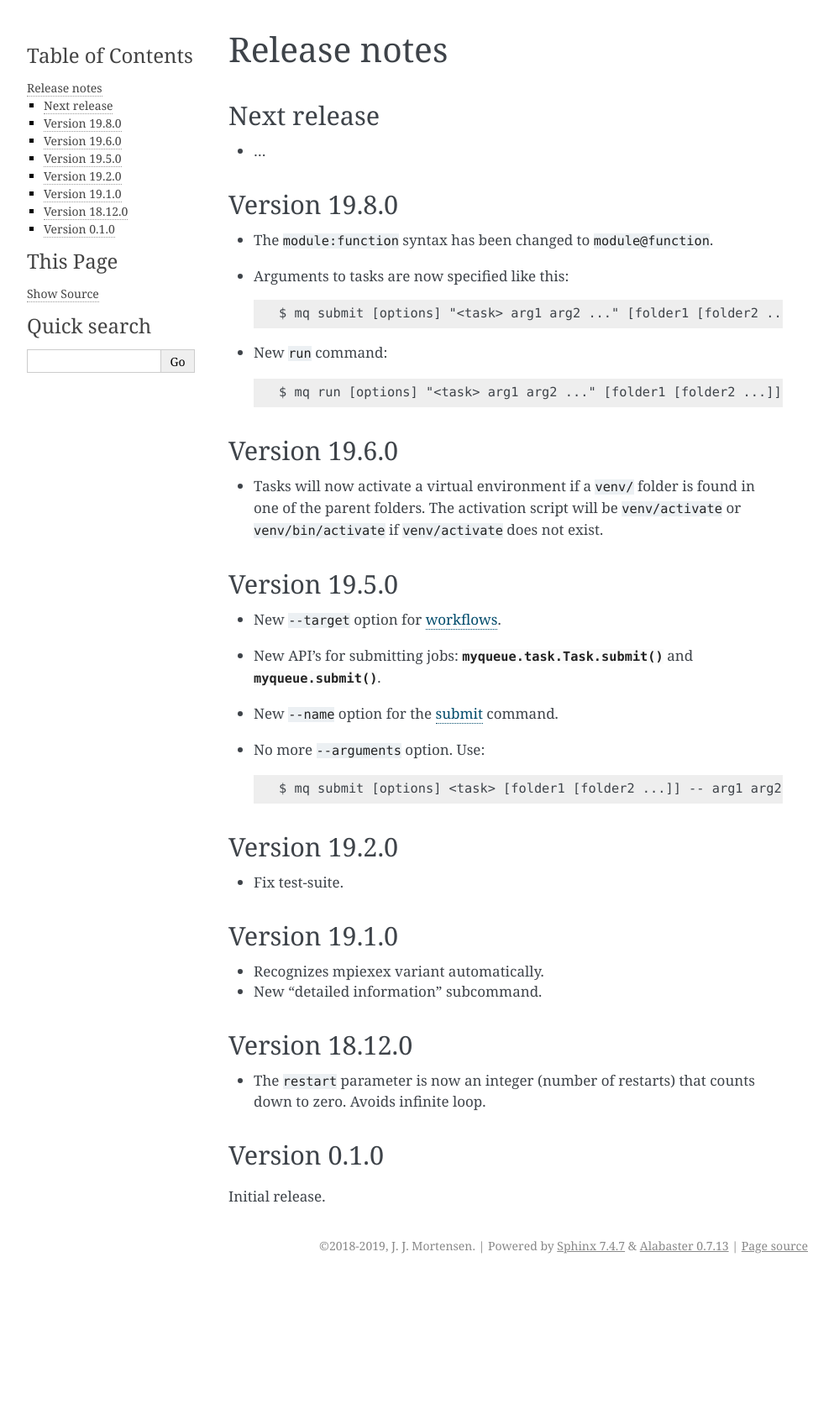
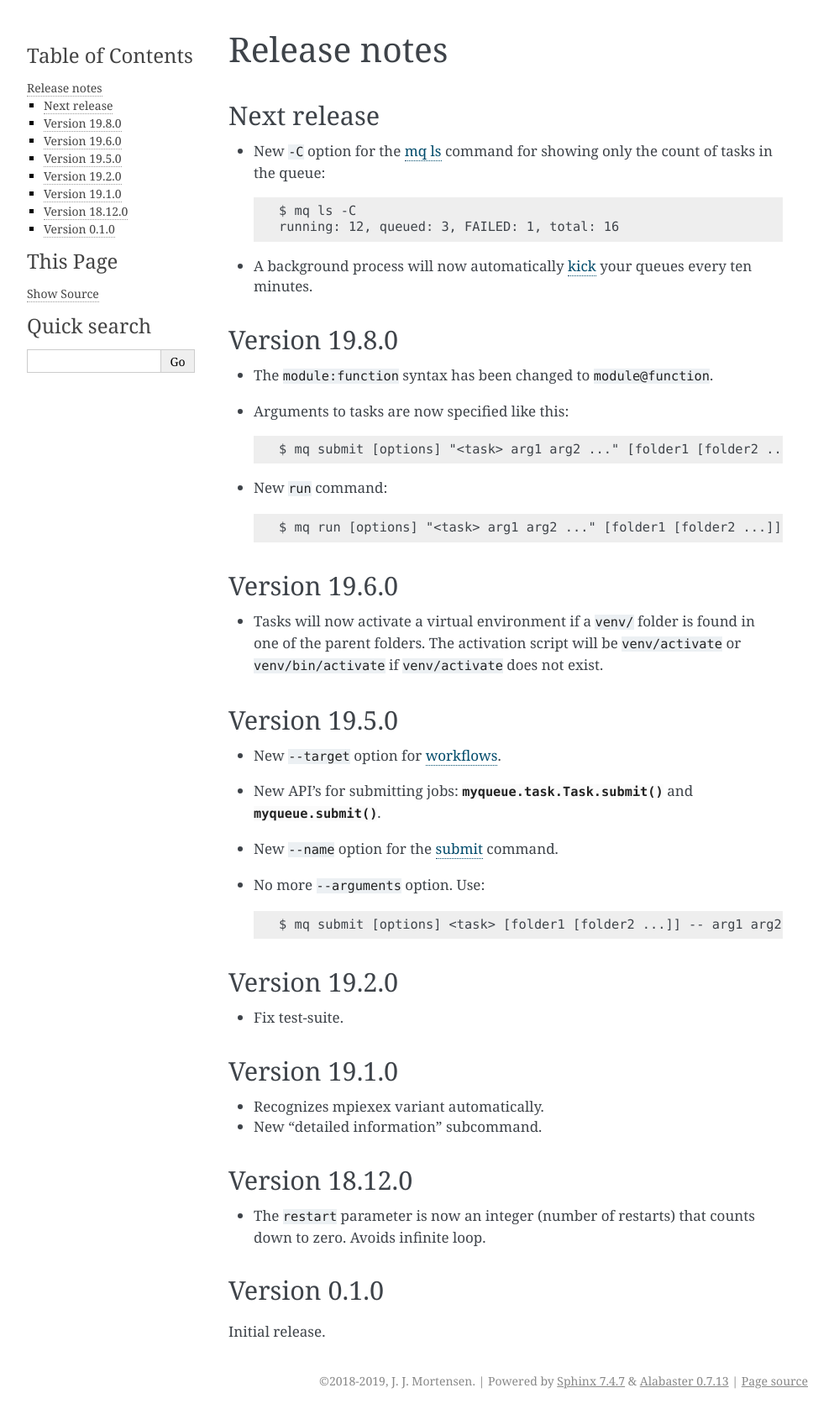
Before and after one commit to Yangxinsix/myqueue, a Sphinx documentation site: the page built from docs/releasenotes.rst, in a window 1280 px wide. Shown: the whole page at 84% size, without its empty margins (148-1141 px from the left). Built offline with Sphinx 7.4.7, drawn with Linux system fonts in a browser that asks for light colours; before the commit the page ends 1523 px from its top, so only the background shows below that.

Commit message:
Update release notes

```diff
--- a/docs/cli.rst
+++ b/docs/cli.rst
@@ -476,6 +476,7 @@ optional arguments:
   -x EXCLUDE, --exclude EXCLUDE
                         Exclude test(s).
   -u, --update-source-code
+                        Update the command-line examples in the documentation.
   -v, --verbose         More output.
   -q, --quiet           Less output.
   -T, --traceback       Show full traceback.
--- a/docs/releasenotes.rst
+++ b/docs/releasenotes.rst
@@ -6,7 +6,14 @@ Release notes
 Next release
 ============
 
-* ...
+* New ``-C`` option for the :ref:`mq ls <list>` command for showing only the
+  count of tasks in the queue::
+
+    $ mq ls -C
+    running: 12, queued: 3, FAILED: 1, total: 16
+
+* A background process will now automatically :ref:`kick <kick>`
+  your queues every ten minutes.
 
 
 Version 19.8.0
```
Also changed, not shown: 1 other file.
